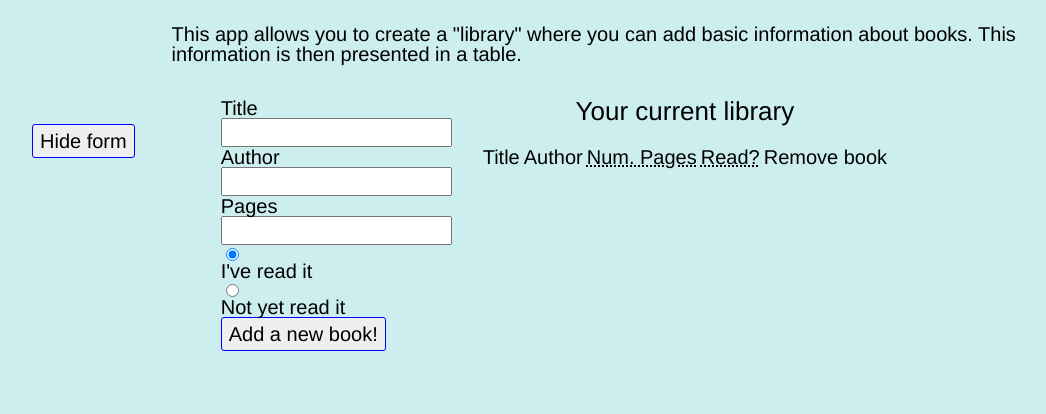
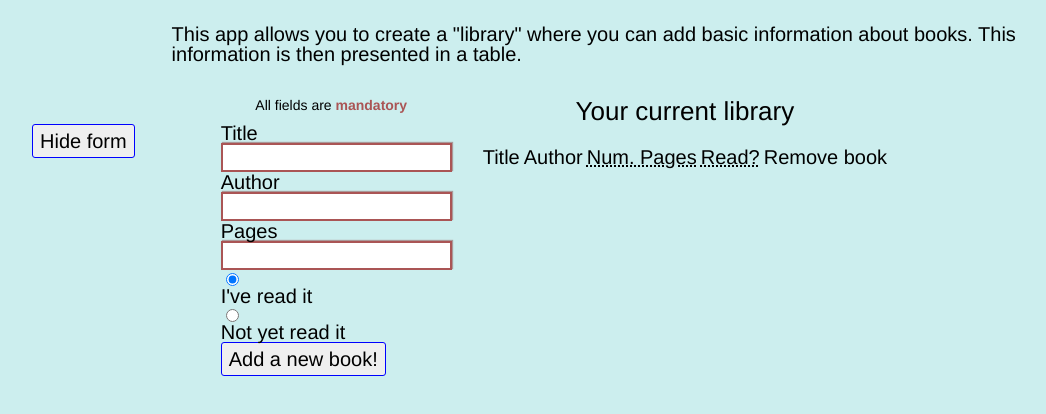
Before and after one commit to qamk/library-app, a plain HTML site: page index.html in a window 1280 px wide. Both pictures are taken after a click on the button "Add New Book". Shown: the part 138-552 px from the top of the page, without its empty margins (26-1072 px from the left). Drawn offline with Linux system fonts and the light colour scheme.

Commit message:
Add validation attributes and style

```diff
--- a/index.html
+++ b/index.html
@@ -17,20 +17,21 @@
   <main class="main-display">
     <button id="toggle_form">Add New Book</button>
     <div id="form_div">
+      <p class="form-requirements">All fields are <strong>mandatory</strong></p>
       <form action="">
         <label for="book_title">Title</label>
-        <input type="text" name="title" id="book_title">
+        <input type="text" name="title" id="book_title" required>
         <label for="book_author">Author</label>
-        <input type="text" name="author" id="book_author">
+        <input type="text" name="author" id="book_author" required>
         <label for="book_pages">Pages</label>
-        <input type="text" name="pages" id="book_pages">
+        <input type="number" name="pages" id="book_pages" required min="0">
         <label>
           <input type="radio" name="read" value="yes" id="read_true" class="radio" checked>I've read it
         </label>
         <label>
           <input type="radio" name="read" value="no" id="read_false" class="radio">Not yet read it
         </label>
-        <button type="button" id="new_book">Add a new book!</button>
+        <button type="submit" id="new_book">Add a new book!</button>
       </form>
     </div>
     <table>
--- a/styles.css
+++ b/styles.css
@@ -24,6 +24,17 @@ p {
   margin: 0 auto;
 }
 
+p.form-requirements {
+  font-size: .7rem;
+  padding-bottom: .8em;
+}
+
+p > strong {
+  font-size: 1em;
+  color: #a55;
+  font-weight: 700;
+}
+
 #form_div {
   display: none;
   padding-left: 2.5em;
@@ -45,6 +56,11 @@ p {
 
 #toggle_form, #form_div {
   float: left;
+}
+
+input[type=text]:invalid, input[type=number]:invalid {
+  border: 2px solid #a55;
+  box-shadow: 1px -1px 1px #a99;
 }
 
 input[type=radio]:nth-last-child() {
```
